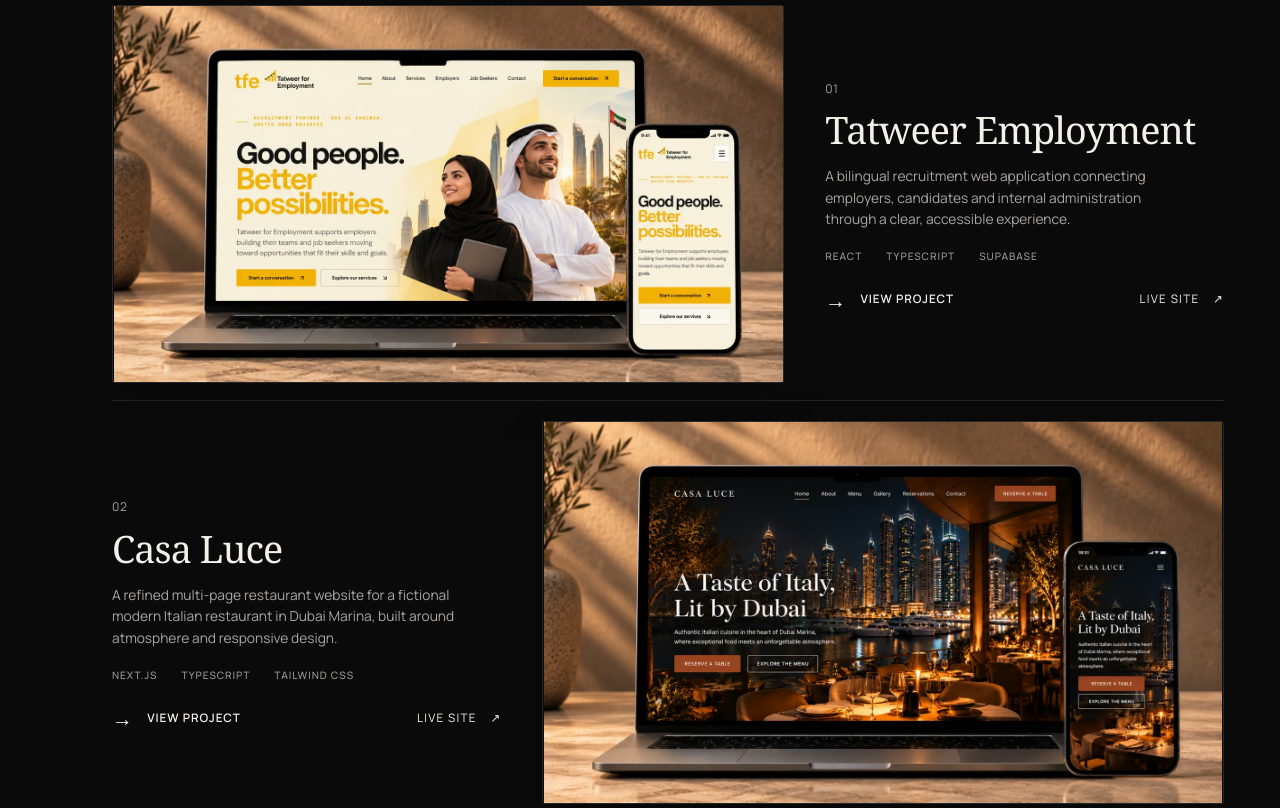
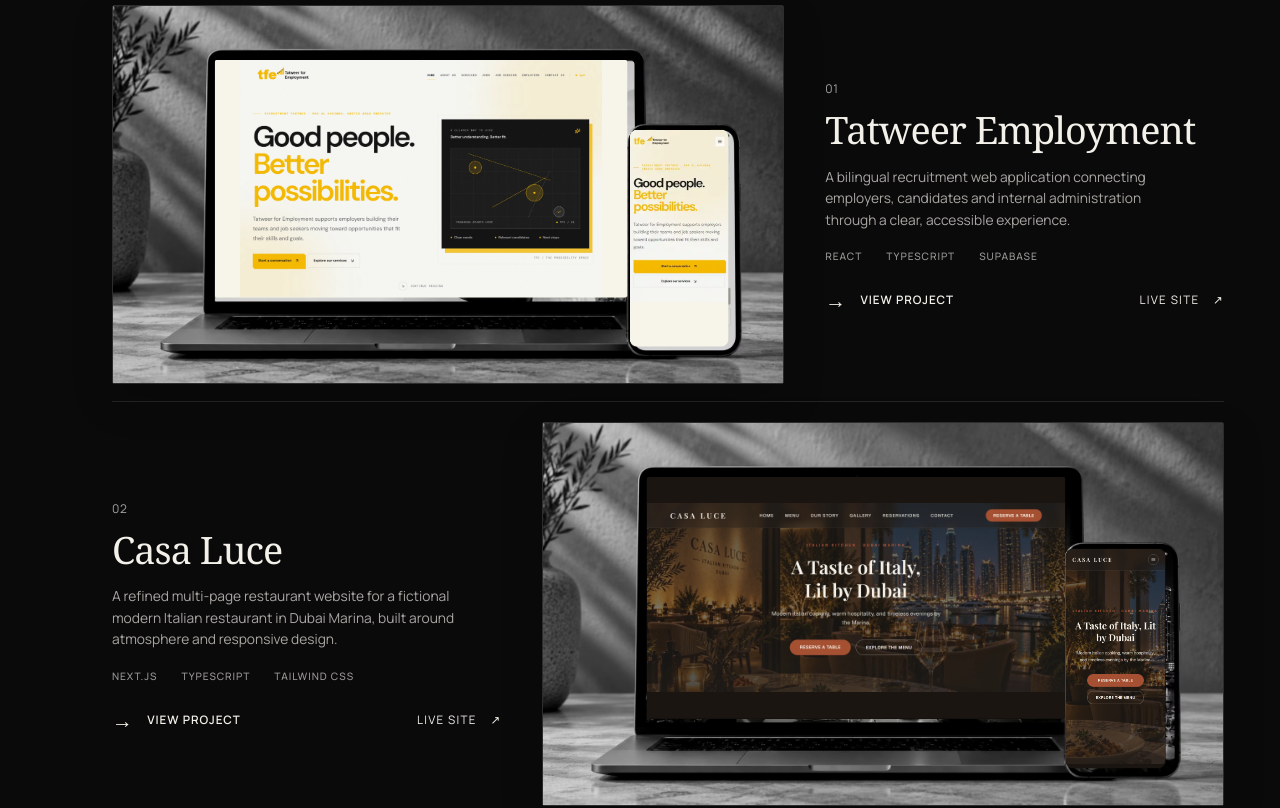
Before and after one commit to amerqussad2-ai/amer-kussad-portfolio, a Next.js app: page / in a window 1280 px wide. Shown: the part 1040-1848 px from the top of the page. Built offline with nearby package versions, Linux system fonts and the light colour scheme.

Commit message:
Make studio devices grayscale and overlay genuine Tatweer and Casa Luce screenshots

```diff
--- a/src/components/Work.module.css
+++ b/src/components/Work.module.css
@@ -133,8 +133,9 @@
 .viewButton:hover .viewArrow, .viewButton:focus-visible .viewArrow { transform: translateX(4px); }
 .viewButton:hover, .liveButton:hover { opacity: 0.73; }
 
-/* Approved photographic project mockups replace CSS-built devices.
-   Keep the entire 1500x844 picture visible, never crop the frames. */
+/* Monochrome editorial hardware scenes with the original project captures.
+   The screen layers display the actual unmodified site screenshots.
+   Original screenshot aspect ratios are preserved with object-fit: contain. */
 .showcaseImageWrap {
   grid-area: preview;
   display: block;
@@ -144,20 +145,90 @@
   text-decoration: none;
 }
 
+.studioScene {
+  position: relative;
+  isolation: isolate;
+  width: 100%;
+  aspect-ratio: 1672 / 941;
+  border: 1px solid rgba(244, 241, 234, 0.15);
+  border-radius: 2px;
+  box-shadow: 0 16px 42px rgba(0, 0, 0, 0.2);
+  transition: box-shadow 250ms ease, transform 250ms ease;
+}
+
 .mockupImage {
   display: block;
   width: 100%;
   height: auto;
-  aspect-ratio: 1500 / 844;
+  aspect-ratio: 1672 / 941;
   object-fit: contain;
-  border: 1px solid rgba(244, 241, 234, 0.12);
-  border-radius: 2px;
-  box-shadow: 0 16px 42px rgba(0, 0, 0, 0.20);
-  transition: box-shadow 250ms ease, transform 250ms ease;
 }
 
-.showcaseImageWrap:hover .mockupImage,
-.showcaseImageWrap:focus-visible .mockupImage {
+.desktopScreen,
+.mobileScreen {
+  position: absolute;
+  display: block;
+  overflow: hidden;
+  line-height: 0;
+  z-index: 2;
+}
+
+.desktopScreen {
+  left: 15.25%;
+  top: 14.45%;
+  width: 61.42%;
+  height: 62.81%;
+  border-radius: 2px;
+  background: #f7f4ea;
+}
+
+.mobileScreen {
+  left: 77.15%;
+  top: 32.94%;
+  width: 14.6%;
+  height: 57.28%;
+  border-radius: 7% / 3.5%;
+  background: #f7f4ea;
+  z-index: 3;
+}
+
+.realDesktopImage,
+.realMobileImage {
+  object-fit: contain;
+  object-position: center;
+}
+
+.realDesktopImage {
+  background: #f7f4ea;
+}
+
+.realMobileImage {
+  background: #f7f4ea;
+  object-position: center top;
+}
+
+.showcaseCasaLuce .desktopScreen,
+.showcaseCasaLuce .mobileScreen,
+.showcaseCasaLuce .realDesktopImage,
+.showcaseCasaLuce .realMobileImage {
+  background: #1b1512;
+}
+
+.showcaseCasaLuce .desktopScreen {
+  top: 14.35%;
+  width: 61.48%;
+  height: 63%;
+}
+
+.showcaseCasaLuce .mobileScreen {
+  left: 76.85%;
+  top: 32.94%;
+  width: 14.65%;
+  height: 57.28%;
+}
+
+.showcaseImageWrap:hover .studioScene,
+.showcaseImageWrap:focus-visible .studioScene {
   box-shadow: 0 19px 48px rgba(0, 0, 0, 0.28);
   transform: translateY(-2px);
 }
@@ -196,7 +267,7 @@
   .viewButton, .liveButton { font-size: .65rem; }
 }
 @media (prefers-reduced-motion: reduce) {
-  .work, .mockupImage, .viewArrow, .viewButton, .liveButton { transition: none; }
-  .showcaseImageWrap:hover .mockupImage,
-  .showcaseImageWrap:focus-visible .mockupImage { transform: none; }
+  .work, .studioScene, .viewArrow, .viewButton, .liveButton { transition: none; }
+  .showcaseImageWrap:hover .studioScene,
+  .showcaseImageWrap:focus-visible .studioScene { transform: none; }
 }
--- a/src/components/Work.tsx
+++ b/src/components/Work.tsx
@@ -15,7 +15,9 @@
     description:
       "A bilingual recruitment web application connecting employers, candidates and internal administration through a clear, accessible experience.",
     stack: ["REACT", "TYPESCRIPT", "SUPABASE"],
-    mockup: "/images/projects/tatweer-studio.avif",
+    scene: "/images/projects/tatweer-mono-scene.avif",
+    image: "/images/projects/tatweer-home.webp",
+    mobileImage: "/images/projects/tatweer-mobile-clean.webp",
     alt: "Tatweer Employment website shown on a laptop and mobile phone",
     modifier: styles.showcaseTatweer,
   },
@@ -29,7 +31,9 @@
     description:
       "A refined multi-page restaurant website for a fictional modern Italian restaurant in Dubai Marina, built around atmosphere and responsive design.",
     stack: ["NEXT.JS", "TYPESCRIPT", "TAILWIND CSS"],
-    mockup: "/images/projects/casa-luce-studio.avif",
+    scene: "/images/projects/casa-luce-mono-scene.avif",
+    image: "/images/projects/casa-luce-home.webp",
+    mobileImage: "/images/projects/casa-luce/home-mobile.png",
     alt: "Casa Luce restaurant website shown on a laptop and mobile phone",
     modifier: styles.showcaseCasaLuce,
   },
@@ -67,14 +71,35 @@
               aria-label={`View ${project.name} project details`}
               data-cursor="VIEW"
             >
-              <Image
-                src={project.mockup}
-                alt={project.alt}
-                width={1500}
-                height={844}
-                sizes="(min-width: 1200px) 55vw, (min-width: 900px) 60vw, 95vw"
-                className={styles.mockupImage}
-              />
+              <div className={styles.studioScene}>
+                <Image
+                  src={project.scene}
+                  alt=""
+                  aria-hidden="true"
+                  width={1672}
+                  height={941}
+                  sizes="(min-width: 1200px) 55vw, (min-width: 900px) 60vw, 95vw"
+                  className={styles.mockupImage}
+                />
+                <span className={styles.desktopScreen}>
+                  <Image
+                    src={project.image}
+                    alt={project.alt}
+                    fill
+                    sizes="(min-width: 1200px) 36vw, (min-width: 900px) 40vw, 68vw"
+                    className={styles.realDesktopImage}
+                  />
+                </span>
+                <span className={styles.mobileScreen} aria-hidden="true">
+                  <Image
+                    src={project.mobileImage}
+                    alt=""
+                    fill
+                    sizes="(min-width: 1200px) 9vw, (min-width: 900px) 10vw, 19vw"
+                    className={styles.realMobileImage}
+                  />
+                </span>
+              </div>
             </a>
 
             <div className={styles.showcaseText}>
```
Also changed, not shown: public/images/projects/casa-luce-mono-scene.avif (added), public/images/projects/tatweer-mono-scene.avif (added).
